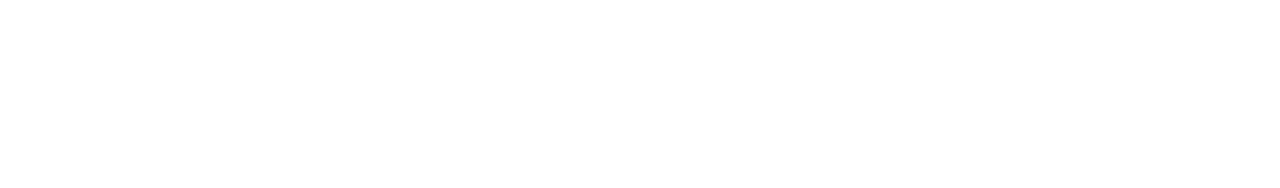
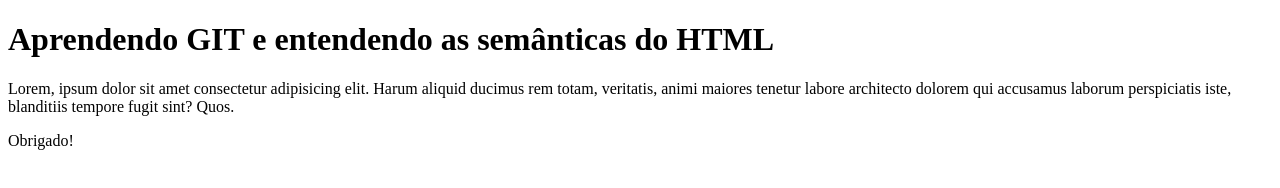
Before and after one commit to urgho/exemplo-repo-front-1tdspy-2026, a plain HTML site: page index.html in a window 1280 px wide. Drawn offline with Linux system fonts and the light colour scheme.

Commit message:
Adição de Tag's padrões (Arquivo CSS adicionado por preferência pessoal)

```diff
--- a/index.html
+++ b/index.html
@@ -1,12 +1,22 @@
 <!DOCTYPE html>
 <!-- Comentário -->
-<html lang="pt-br">
-<head>
-    <meta charset="UTF-8">
-    <meta name="viewport" content="width=device-width, initial-scale=1.0">
-    <title>Document</title>
-</head>
-<body>
+<html lang="pt-BR">
+  <head>
+    <meta charset="UTF-8" />
+    <meta name="viewport" content="width=device-width, initial-scale=1.0" />
+    <title>Primeira Aula</title>
+  </head>
+  <body>
+    <h1>Aprendendo GIT e entendendo as semânticas do HTML</h1>
+    <p>
+      Lorem, ipsum dolor sit amet consectetur adipisicing elit. Harum aliquid
+      ducimus rem totam, veritatis, animi maiores tenetur labore architecto
+      dolorem qui accusamus laborum perspiciatis iste, blanditiis tempore fugit
+      sint? Quos.
+    </p>
+    <p>
+        Obrigado!
+    </p>
 
-</body>
+  </body>
 </html>
```
